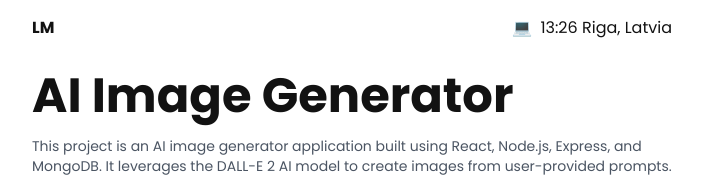
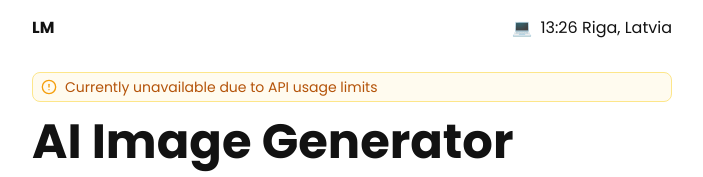
Before and after one commit to lmeisters/portfolio_24, a Next.js app: page /pages/projects/ai-image-generator in a window 1280 px wide. Shown: the top 177 px of the page, without its empty margins (288-991 px from the left). Built offline with nearby package versions, Linux system fonts and the light colour scheme; no server answers.

Commit message:
feat: added notice for inactive projects to improve user clarity

```diff
--- a/src/app/pages/projects/[slug]/page.tsx
+++ b/src/app/pages/projects/[slug]/page.tsx
@@ -8,6 +8,7 @@ import Header from "@/app/layout/header";
 import Footer from "@/app/layout/footer";
 import Tooltip from "@/app/components/ToolTip";
 import LazyLoadMedia from "@/app/components/LazyLoadMedia";
+import { AlertCircle } from "lucide-react";
 
 const projects = [
     {
@@ -248,6 +249,16 @@ export default function ProjectPage({ params }: { params: { slug: string } }) {
         <div className="max-w-2xl mx-auto p-4 font-sans">
             <Header />
             <div className="">
+                {project.slug === "ai-image-generator" && (
+                    <div className="mb-4 p-1 bg-amber-50/80 border border-amber-200 rounded-lg">
+                        <div className="flex items-center gap-2">
+                            <AlertCircle className="h-4 w-4 ml-1 text-amber-500" />
+                            <p className="text-sm text-amber-700">
+                                Currently unavailable due to API usage limits
+                            </p>
+                        </div>
+                    </div>
+                )}
                 <h1 className="text-5xl font-semibold mb-4">{project.name}</h1>
                 <p className="text-sm text-gray-600 mb-6">
                     {project.description}
--- a/src/app/pages/works/page.tsx
+++ b/src/app/pages/works/page.tsx
@@ -179,7 +179,14 @@ export default function ProjectsPage() {
                                                 <GitFork className="w-5 h-5" />
                                             </a>
                                         </Tooltip>
-                                        <Tooltip content="View Live Site">
+                                        <Tooltip
+                                            content={
+                                                project.title ===
+                                                "AI Image Generator"
+                                                    ? "Currently unavailable due to API usage limits"
+                                                    : "View Live Site"
+                                            }
+                                        >
                                             <a
                                                 href={project.liveUrl}
                                                 target="_blank"
```
